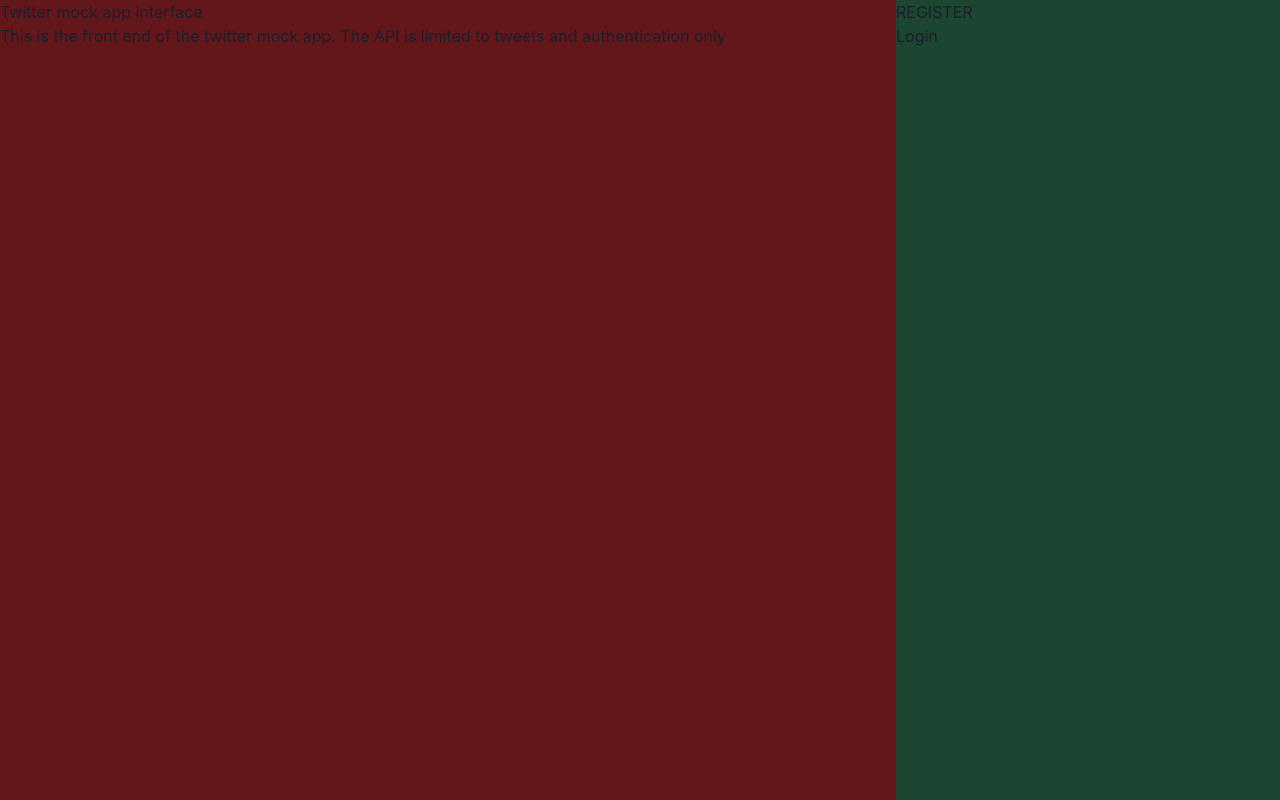
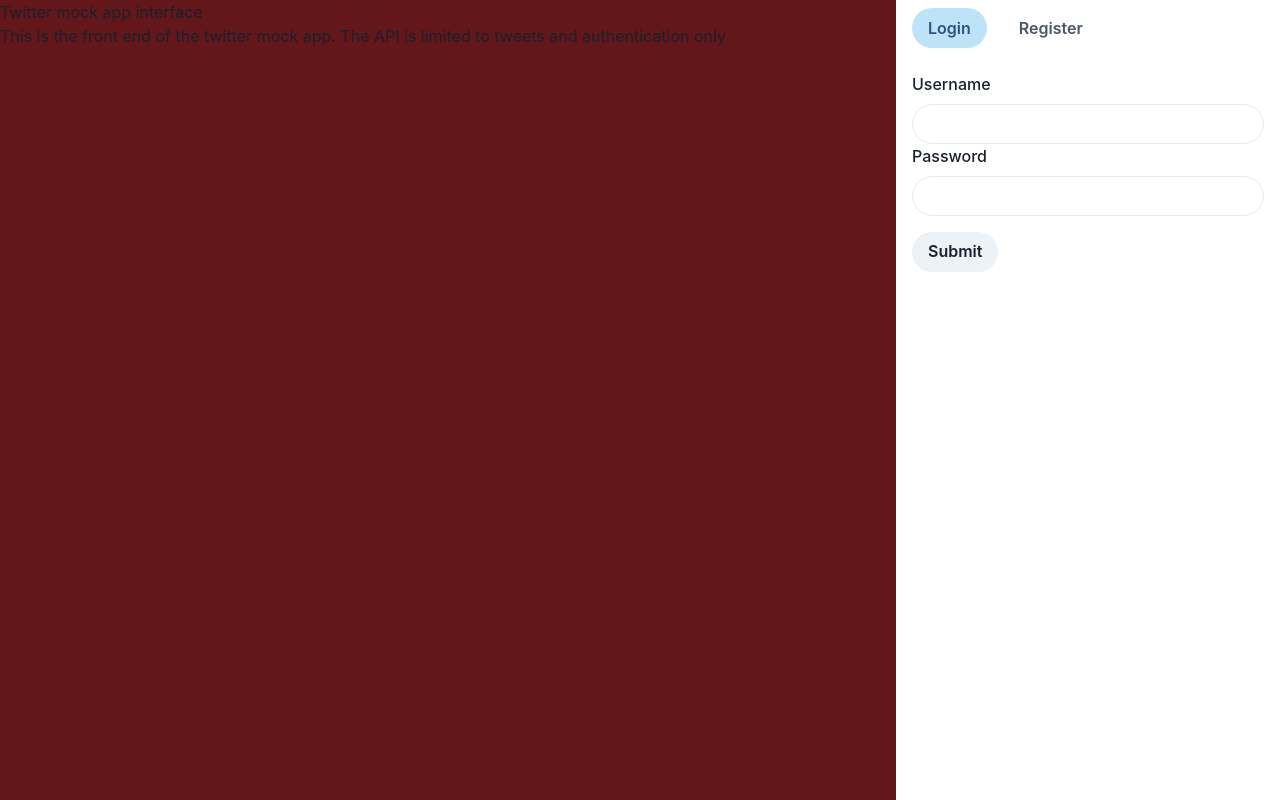
Before and after one commit to wAndrewx/kebab-ui, a React (Create React App) app: page / in a window 1280 px wide. Built offline with nearby package versions, Linux system fonts and the light colour scheme; the HTML template or start-up script is replaced by a standard one.

Commit message:
login page function works

```diff
--- a/src/App.js
+++ b/src/App.js
@@ -12,7 +12,7 @@
             <TwitterPage />
           </Box>
         </Route>
-        <Route path="/">
+        <Route exact path="/">
           <LoginPage />
         </Route>
       </Router>
--- a/src/components/auth/Login.js
+++ b/src/components/auth/Login.js
@@ -1,4 +1,53 @@
-import { Box } from '@chakra-ui/react';
+import { Box, Button, FormControl, FormLabel, Input } from '@chakra-ui/react';
+import { useState } from 'react';
+import { useInput } from '../utils/useInput';
+import { login } from '../utils/auth';
+
 export const Login = () => {
-  return <Box>Login</Box>;
+  const username = useInput();
+  const password = useInput();
+  const [notification, setNotif] = useState('');
+
+  const handleSubmit = async e => {
+    e.preventDefault();
+    const loginObject = {
+      password: password.data,
+      username: username.data,
+    };
+    const logging = await login(loginObject);
+    setNotif(logging.message);
+    if (logging.token) {
+      localStorage.setItem('token', logging.token);
+    }
+  };
+
+  return (
+    <form onSubmit={handleSubmit}>
+      <FormControl>
+        <FormLabel>Username</FormLabel>
+        <Input
+          rounded="full"
+          onChange={e => {
+            username.handleData(e);
+          }}
+          type="text"
+        />
+      </FormControl>
+
+      <FormControl>
+        <FormLabel>Password</FormLabel>
+        <Input
+          rounded="full"
+          onChange={e => {
+            password.handleData(e);
+          }}
+          type="password"
+        />
+      </FormControl>
+      <Button my="4" rounded="full" type="submit">
+        Submit
+      </Button>
+      {notification}
+    </form>
+  );
 };
--- a/src/components/auth/Register.js
+++ b/src/components/auth/Register.js
@@ -1,4 +1,63 @@
-import { Box } from '@chakra-ui/react';
+import { Box, Button, FormControl, FormLabel, Input } from '@chakra-ui/react';
+import { useInput } from '../utils/useInput';
+import { register } from '../utils/auth';
+import { useState } from 'react';
 export const Register = () => {
-  return <Box>REGISTER</Box>;
+  const email = useInput();
+  const username = useInput();
+  const password = useInput();
+
+  const [notification, setNotif] = useState('');
+
+  const handleSubmit = async e => {
+    e.preventDefault();
+    const registerObject = {
+      username: username.data,
+      password: password.data,
+      email: email.data,
+    };
+    // console.log(registerObject);
+    const reg = await register(registerObject);
+
+    setNotif(reg.message);
+  };
+
+  return (
+    <form onSubmit={handleSubmit}>
+      <FormControl>
+        <FormLabel>Email</FormLabel>
+        <Input
+          type="email"
+          rounded="full"
+          onChange={e => {
+            email.handleData(e);
+          }}
+        />
+      </FormControl>
+      <FormControl>
+        <FormLabel>Username</FormLabel>
+        <Input
+          type="username"
+          rounded="full"
+          onChange={e => {
+            username.handleData(e);
+          }}
+        />
+      </FormControl>
+      <FormControl>
+        <FormLabel>Password</FormLabel>
+        <Input
+          rounded="full"
+          type="password"
+          onChange={e => {
+            password.handleData(e);
+          }}
+        />
+      </FormControl>
+      <Button my="4" rounded="full" type="submit">
+        Submit
+      </Button>
+      <div>message:{notification}</div>
+    </form>
+  );
 };
--- /dev/null
+++ b/src/components/utils/auth.js
@@ -0,0 +1,56 @@
+import axios from 'axios';
+import crypto from 'crypto';
+
+const register = async newUser => {
+  if (await passwordAPIChecker(newUser.password)) {
+    return { message: 'Please use a stronger password' };
+  }
+  try {
+    const res = await axios.post(
+      `${process.env.REACT_APP_DEV_API}/api/register`,
+      newUser
+    );
+
+    return res.data;
+  } catch (error) {
+    if (!error.response) {
+      return { message: 'Service is down' };
+    }
+    return error.response.data;
+  }
+};
+const login = async userInfo => {
+  try {
+    const res = await axios.post(
+      `${process.env.REACT_APP_DEV_API}/api/login`,
+      userInfo
+    );
+    return res.data;
+  } catch (error) {
+    if (!error.response) {
+      return { message: 'Service is down' };
+    }
+    return error.response.data;
+  }
+};
+
+const passwordAPIChecker = async password => {
+  let hashed = crypto
+    .createHash('sha1')
+    .update(password)
+    .digest('hex')
+    .toUpperCase();
+
+  let range = hashed.slice(0, 5);
+  let suffix = hashed.slice(5);
+
+  let res = await axios.get(`https://api.pwnedpasswords.com/range/${range}`);
+
+  let body = await res.data;
+
+  let regex = new RegExp(`^${suffix}:`, 'm');
+  console.log(regex.test(body));
+  return regex.test(body); // true (pwned), false (not pwned)
+};
+
+export { register, login };
--- /dev/null
+++ b/src/components/utils/useInput.js
@@ -0,0 +1,11 @@
+import { useState } from 'react';
+
+export const useInput = () => {
+  const [data, setData] = useState('');
+
+  const handleData = e => {
+    setData(e.target.value);
+  };
+
+  return { data, handleData };
+};
--- a/src/pages/LoginPage.js
+++ b/src/pages/LoginPage.js
@@ -1,4 +1,13 @@
-import { Box, Flex, Text } from '@chakra-ui/react';
+import {
+  Box,
+  Flex,
+  Tab,
+  TabList,
+  TabPanel,
+  TabPanels,
+  Tabs,
+  Text,
+} from '@chakra-ui/react';
 import { Register } from '../components/auth/Register';
 import { Login } from '../components/auth/Login';
 
@@ -8,13 +17,26 @@
       <Box bg="red.900" id="landing-page-info" w="70%" h="100vh">
         <Text id="landing-title">Twitter mock app interface</Text>
         <Text>
-          This is the front end of the twitter mock app. The API is limited to tweets and authentication only
+          This is the front end of the twitter mock app. The API is limited to
+          tweets and authentication only
         </Text>
       </Box>
-      <Box bg="green.900" w="30%" h="100vh">
-        <Register />
-        <Login />
-      </Box>
+
+      <Tabs w="30%" variant="soft-rounded">
+        <TabList p="2">
+          <Tab mx="2">Login</Tab>
+          <Tab mx="2">Register</Tab>
+        </TabList>
+
+        <TabPanels>
+          <TabPanel>
+            <Login />
+          </TabPanel>
+          <TabPanel>
+            <Register />
+          </TabPanel>
+        </TabPanels>
+      </Tabs>
     </Flex>
   );
 };
```
Also changed, not shown: 1 other file (tests, documents, lock files or other folders).
